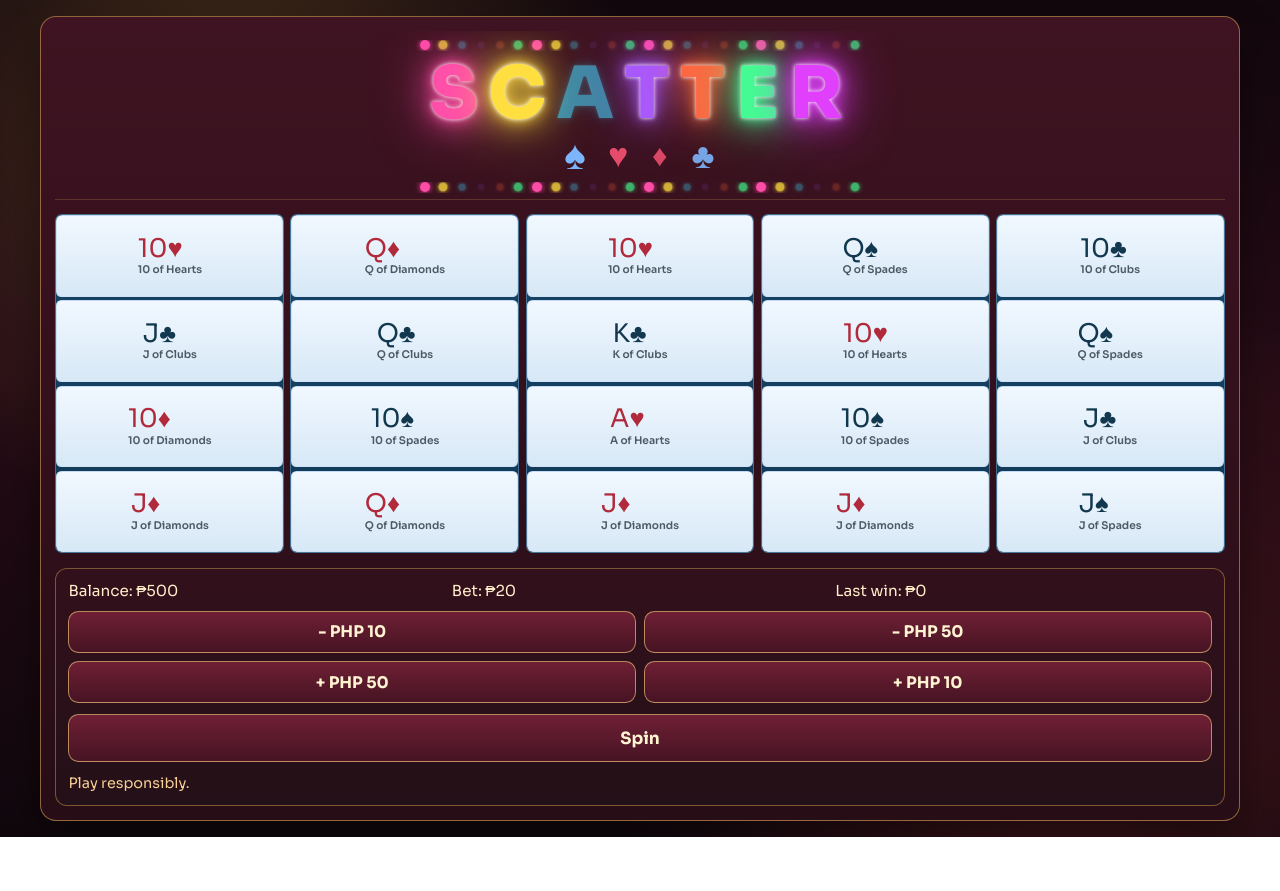
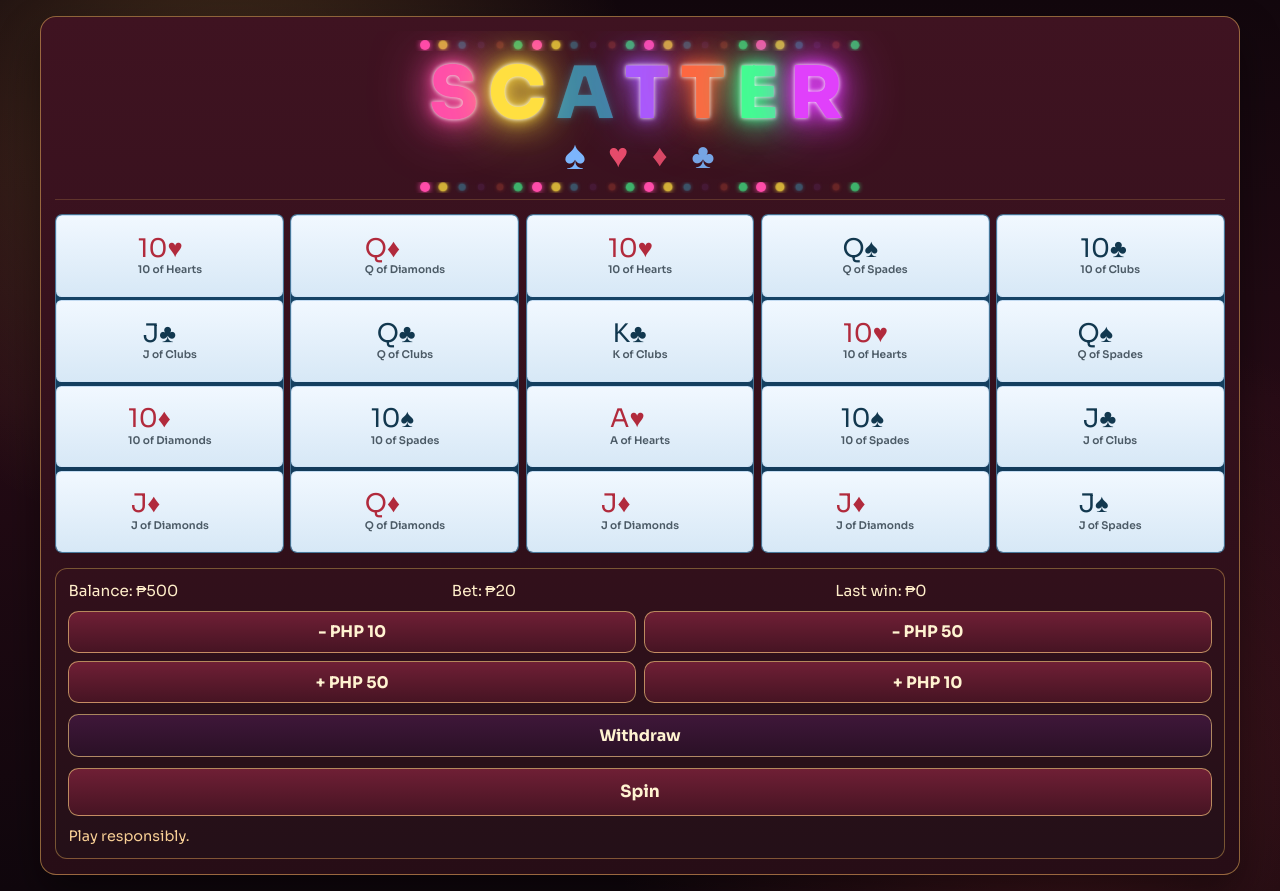
Before and after one commit to dev-johnjuvir/gambler-rehab, a Next.js app: page /full-gambling in a window 1280 px wide. Before the commit the page ends 837 px from the top, so only its background shows below. Built offline with nearby package versions, Linux system fonts and the light colour scheme.

Commit message:
feat: add layout component and withdraw button for full gambling page

```diff
--- /dev/null
+++ b/app/full-gambling/layout.tsx
@@ -0,0 +1,15 @@
+import type { Metadata } from "next";
+import type { ReactNode } from "react";
+
+export const metadata: Metadata = {
+  title: "Scatter Pinas Slot Machine",
+  description: "Paldo ka dito sa Scatter Pinas, isang slot machine na may temang Pilipino. Maglaro at mag-enjoy sa makulay na mundo ng mga simbolo at tunog ng Pilipinas!",
+};
+
+type FullGamblingLayoutProps = {
+  children: ReactNode;
+};
+
+export default function FullGamblingLayout({ children }: FullGamblingLayoutProps) {
+  return children;
+}
--- a/app/full-gambling/page.module.scss
+++ b/app/full-gambling/page.module.scss
@@ -134,9 +134,20 @@
 }
 
 .controls__bets button:disabled,
+.controls__withdraw:disabled,
 .controls__spin:disabled,
 .modal__card button:disabled {
   opacity: 0.55;
+}
+
+.controls__withdraw {
+  border: 1px solid rgba(255, 214, 130, 0.6);
+  border-radius: 0.65rem;
+  color: #fff3d1;
+  background: linear-gradient(180deg, #3f1739 0%, #2a1026 100%);
+  padding: 0.6rem 0.8rem;
+  font-weight: 700;
+  touch-action: manipulation;
 }
 
 .controls__spin {
@@ -448,6 +459,11 @@
     font-size: 1.08rem;
   }
 
+  .controls__withdraw {
+    min-height: 2.75rem;
+    font-size: 0.9rem;
+  }
+
   .controls__status {
     margin: 0;
     font-size: 0.8rem;
--- a/app/full-gambling/page.tsx
+++ b/app/full-gambling/page.tsx
@@ -351,6 +351,10 @@ export default function FullGamblingPage() {
             </button>
           </div>
 
+          <button className={styles.controls__withdraw} onClick={() => void 0}>
+            Withdraw
+          </button>
+
           <button className={styles.controls__spin} onClick={runSpin} disabled={!canSpin}>
             {isBreakActive ? `Break ${breakSecondsRemaining}s` : spinning ? "Spinning" : "Spin"}
           </button>
```
Also changed, not shown: public/fallback-a4cStYOzytk7f0n5a2TOY.js (renamed from public/fallback-RFqoIiZNfYcmwkXXwr8Sj.js), public/sw.js.
